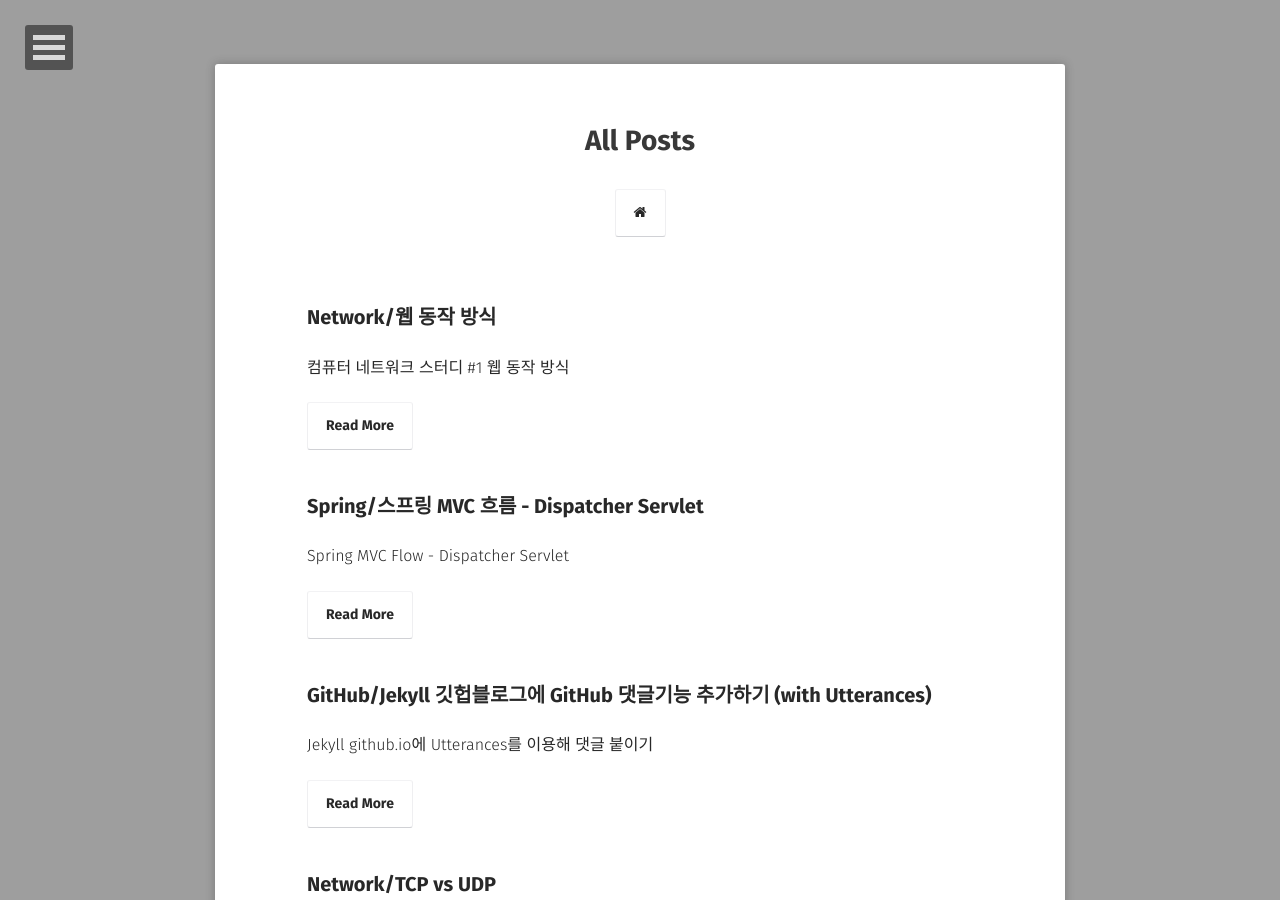
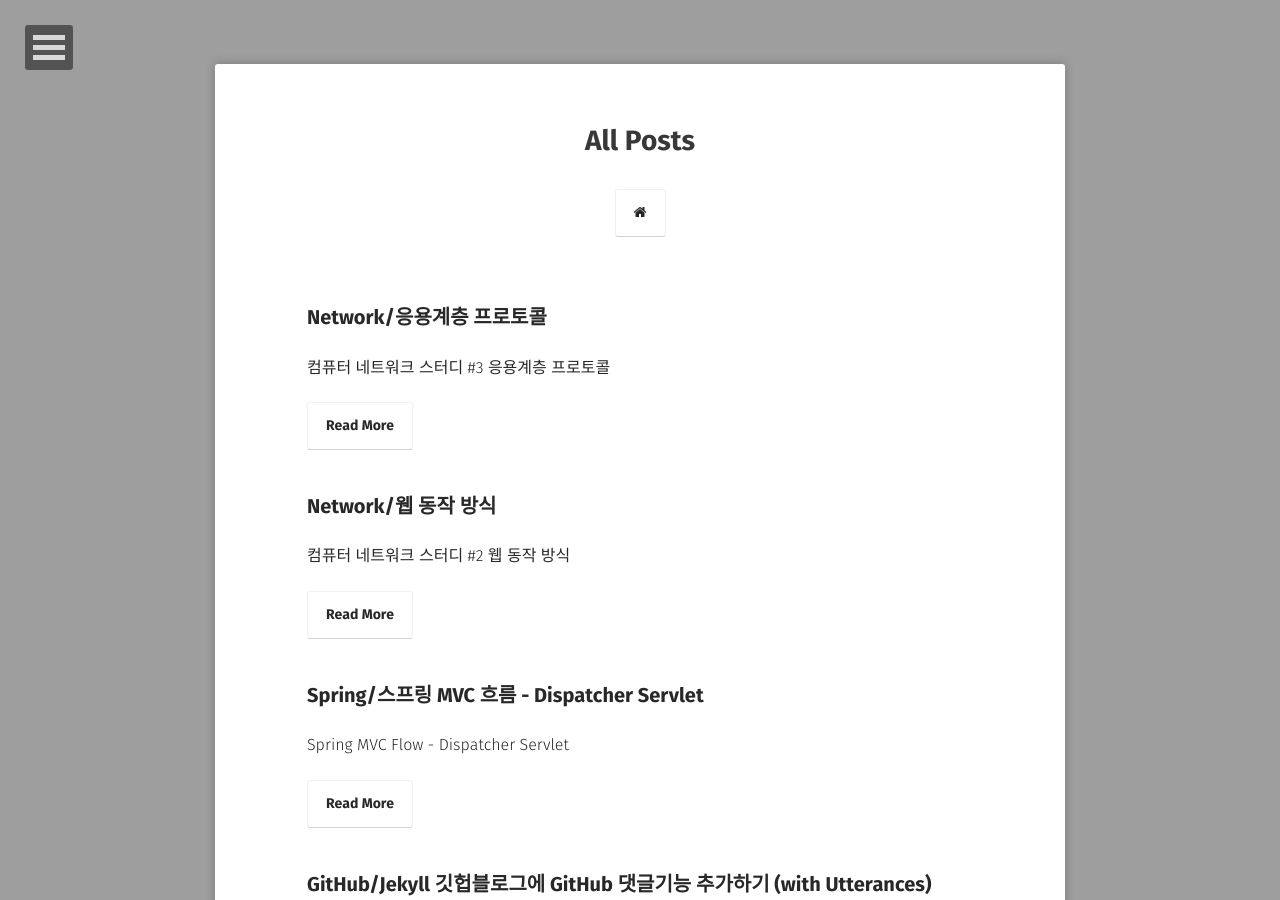
Before and after one commit to xrabcde/xrabcde.github.io, a Jekyll site: the page built from posts/index.md, in a window 1280 px wide and 900 px high. Built offline with Jekyll 4.4.1, drawn with Linux system fonts in a browser that asks for light colours; some web fonts are replaced; some of the changed lines change nothing that is shown.

Commit message:
post: Network/응용계층 프로토콜

```diff
--- a/_posts/2021-06-28-web-process.md
+++ b/_posts/2021-06-28-web-process.md
@@ -2,7 +2,7 @@
 layout: post
 title: Network/웹 동작 방식
 date: 2021-06-28
-excerpt: "컴퓨터 네트워크 스터디 #1 웹 동작 방식"
+excerpt: "컴퓨터 네트워크 스터디 #2 웹 동작 방식"
 tags: [csstudy, network]
 comments: true
 ---
--- /dev/null
+++ b/_posts/2021-06-30-csstudy-application-protocol.md
@@ -0,0 +1,123 @@
+---
+layout: post
+title: Network/응용계층 프로토콜
+date: 2021-06-30
+excerpt: "컴퓨터 네트워크 스터디 #3 응용계층 프로토콜"
+tags: [csstudy, network]
+comments: true
+---
+
+## 프로토콜이란?
+네트워크 통신을 위한 규약
+
+## 응용 계층의 역할
+클라이언트의 요청을 전달하기 위해 서버가 이해할 수 있는 메시지로 변환하고 전송계층에 전달하는 역할
+클라이언트 측에서 서버 측으로 데이터를 보내기 위해서는 응용계층의 프로토콜을 사용해야 함
+응용 계층은 웹이나 이메일과 같은 서비스를 제공하는 계층
+응용 계층은 사용자가 직접 사용하며 체감할 수 있는 서비스를 제공한다
+네트워크 계층 모델 중 전송 이하의 계층들은 데이터 전송을 담당하고 있으므로 이들 데이터 전송 관련 계층을 제외한 모든 영역이 응용계층의 범주라고 보면 된다
+<div style="width:100% !important; margin:0 auto">
+<img src="/assets/img/application-protocol1.png" alt="application-protocol1.png">
+</div>
+
+---
+
+## 사용자가 직접 사용하는 프로토콜
+### HTTP (HyperText Transfer Protocol)
+**클라이언트(웹 브라우저)와 웹 서버 사이에 데이터를 주고받기 위해 사용되는 네트워크 프로토콜**
+WWW 상에서 정보를 주고 받을 수 있는 프로토콜
+TCP와 UDP를 사용하며, 80번 포트 사용
+클라이언트와 서버 사이에 이루어지는 요청/응답 프로토콜
+HTTP를 통해 전달되는 자료는 http: 로 시작하는 URL로 조회가능
+
+### POP3 (Post Office Protocol version 3), SMTP (Simple Mail Transfer Protocol), IMAP
+**메일을 송수신**하고 보관한다
+- **POP3 : 메일을 수신**하는 데 사용하는 프로토콜, 멀리 떨어져있는 메일서버에 지정된 사용자 ID로 접속해서, 메일박스 내에 도착한 메일을 클라이언트에게 가져오기 위해 사용되는 비교적 간단한 프로토콜
+- **SMTP : 메일을 송신**하는 데 사용하는 프로토콜, 인터넷에서 이메일을 보내고 받기 위해 이용되는 프로토콜, TCP 포트번호 25번 사용
+  상대서버를 지시하기 위해 DNS의 MX 레코드가 사용됨, RFC2821에 따라 규정됨
+  텍스트 기반 프로토콜로서 요구/응답 메시지 뿐 아니라 모든 문자가 아스키로 되어 있어야 함
+- IMAP : 원격파일 서버와 유사하게 작동, POP3와 달리 메일을 받아올 때 서버에서 메일을 삭제하지 않고 보관하는 프로토콜
+  다른 컴퓨터 환경에서 항상 같은 메일 내용을 메일 서버로부터 받아올 수 있는 장점이 있음
+  POP3에 비해 메일서버와의 통신 트래픽이 높은 단점을 가짐
+
+### SMP, AFP
+LAN 안에서 파일을 공유한다
+
+### FTP (File Transfer Protocol)
+서버를 통해 파일을 주고 받는다
+**컴퓨터 간 파일을 전송**하는데 사용되는 프로토콜
+사용자인증, 데이터의 전환, 디렉터리 검색 등과 같은 많은 기능 및 선택사항 제공
+클라이언트/서버 관계를 이루며 동작, 표준 RFC959에 따라 규정됨
+**데이터 전달 : 20번 포트, 제어정보전달 : 21번포트**
+
+### Telnet, SSH
+원격에서 서버를 제어한다
+- Telnet : 인터넷이나 로컬 영역 네트워크 연결에 쓰이는 네트워크 프로토콜, IETF STD 8로 표준화
+  보안문제로 사용이 감소하고 있으며, 원격제어를 위해 SSH로 대체되기도 함
+- SSH : 네트워크 상의 다른 컴퓨터에 로그인하거나 원격 시스템에서 명령을 실행하고 다른 시스템으로 파일을 복사할 수 있도록 해주는 프로토콜
+  기존 RSH, Rlogin, Telnet을 대체하기 위해 설계됨
+  강력한 인증방법 제공 및 안정성 우수, 22번 포트 사용
+
+---
+
+## 사용자가 간접적으로 사용하는 프로토콜
+### DNS (Domain Name System)
+**도메인명과 IP 주소의 정보를 서로 변환할 때 사용**하는 프로토콜
+호스트에 대한 정보를 분산시켜서 관리하는 데이터베이스
+IP주소와 Host 이름이 서로 연결되어 구조화된 역 트리구조를 갖는 계층적이고, 분산된, 클라이언트/서버 구조의 데이터베이스 시스템
+
+### DHCP
+LAN 내의 컴퓨터에게 IP 주소를 할당할 때 사용, 빠른 통신을 위해 UDP 사용
+- RARP : Reverse ARP (MAC주소로 IP주소를 가져옴)
+- BOOTP : IP주소와 추가적인 정보를 같이 가져옴, 정적인 주소를 가지고 있음
+  ⇒ DHCP
+
+### SSL/TLS
+통신 데이터를 암호화하여 주요 정보를 안전하게 주고 받을 때 사용
+
+### NTP
+네트워크에 연결된 장비들의 시스템 시간을 동기화할 때 사용
+
+### LDAP
+네트워크에 연결된 자원의 통합관리에 필요한 디렉터리 서비스를 제공할 때 사용
+
+---
+
+## HTTP 흐름
+- 클라이언트가 데이터를 요청할 때는 GET이라고 하는 HTTP method, 파일 이름, 버전 등을 서버에 전송. 서버는 요청을 정상적으로 처리했다는 OK 를 반환하고 index.html을 클라이언트에게 보냄
+- HTTP/1.1 버전은 HTTP/1.0 버전에서 keepalive가 추가됨
+- keepalive : 연결을 한 번 수립하면 데이터 교환을 마칠 때까지 유지하고, 데이터 교환을 모두 끝내면 연결을 끊는 구조
+  요청을 순서대로 처리한다는 특징이 있음
+  과정 : 연결 수립 → 1 요청 → 1 응답 → 2 요청 → 2 응답 → 연결 끊기
+  순서대로 응답을 반환하기 때문에, 이전 요청을 처리하는 시간이 길어지면 다음 요청에 대한 처리가 늦어져 콘텐츠 표시가 늦어진다는 단점
+- HTTP/2 버전은 요청을 순서대로 응답하지 않아도 되기 때문에 콘텐츠를 빠르게 표시할 수 있음
+  과정 : 연결 수립 → 1 요청 → 2 요청 → 3 요청 → 2 응답 → 3 응답 → 1 응답 → 연결 끊기
+
+## DNS 흐름
+- 기본적으로 컴퓨터(서버)에는 IP 주소가 있어 인터넷을 통해 웹 서버에 접속하여 웹 사이트를 볼 수 있다. 예를 들어, 웹 브라우저의 주소 창에 URL을 직접 입력하면 웹 사이트가 보인다. 컴퓨터(서버)에 접속하려면 IP 주소를 입력해야 하는데, 우리는 보통 URL을 입력한다. 이는 DNS가 URL을 IP주소로 변환해주는 서비스를 제공하기 때문이다.
+- `https://www.google.com` 과 같은 주소를 사용하여 숫자로만 되어 있는 IP 주소로 접속하도록 돕는 것을 DNS의 이름해석(Name Resolution) 이라고 한다. 사용자가 url에 접속하면 DNS 서버가 이 웹 사이트 서버의 IP 주소를 알려주는 것을 이름해석이라고 함
+- `https://www.google.com` 과 같이 컴퓨터나 네트워크를 식별하기 위해 붙여진 이름을 **도메인 이름**이라하고, 도메인 이름 앞에 있는 `www` 는 **호스트 이름(서버 이름)**이라고 한다.
+
+<div style="width:100% !important; margin:0 auto">
+<img src="/assets/img/application-protocol2.png" alt="application-protocol2.png">
+</div>
+
+1. 클라이언트가 DNS recursor server로 요청을 보냄
+2. DNS recursor server는 DNS 질의가 풀릴 때까지 여러 네임 서버로 질의를 날림
+3. DNS 서버는 해당 요청에 해당하는 도메인 이름의 IP 주소를 알려줌
+4. 컴퓨터는 IP 주소로 해당 웹 서버에 접속
+   요청한 첫 번째 DNS 서버가 도메인의 IP 주소를 모르는 경우, 첫 번째 DNS 서버가 다른 DNS 서버에 질의한다. 그리고 다른 DNS 서버로부터 받은 IP 주소를 다시 클라이언트에게 전달해준다.
+   DNS 서버는 전 세계에 흩어져 있고 모두 계층적으로 연결되어 있다.
+
+## 메일 흐름 (SMTP와 POP3)
+[https://velog.io/@gndan4/네트워크-응용-계층](https://velog.io/@gndan4/%EB%84%A4%ED%8A%B8%EC%9B%8C%ED%81%AC-%EC%9D%91%EC%9A%A9-%EA%B3%84%EC%B8%B5)
+[https://coding-nyan.tistory.com/132?category=881363](https://coding-nyan.tistory.com/132?category=881363)
+
+---
+
+### 참고링크
+[참고링크1](https://yoeubi.github.io/network/Frontend-TCP-IP-2)
+[참고링크2](https://math-coding.tistory.com/144)
+[참고링크3](http://www.jidum.com/jidums/view.do?jidumId=415)
+[참고링크4](http://tech.kobeta.com/wp-content/uploads/2016/10/22619.pdf)
+[참고링크5](https://velog.io/@gndan4/%EB%84%A4%ED%8A%B8%EC%9B%8C%ED%81%AC-%EC%9D%91%EC%9A%A9-%EA%B3%84%EC%B8%B5)
```
Also changed, not shown: assets/img/application-protocol1.png (added), assets/img/application-protocol2.png (added).
